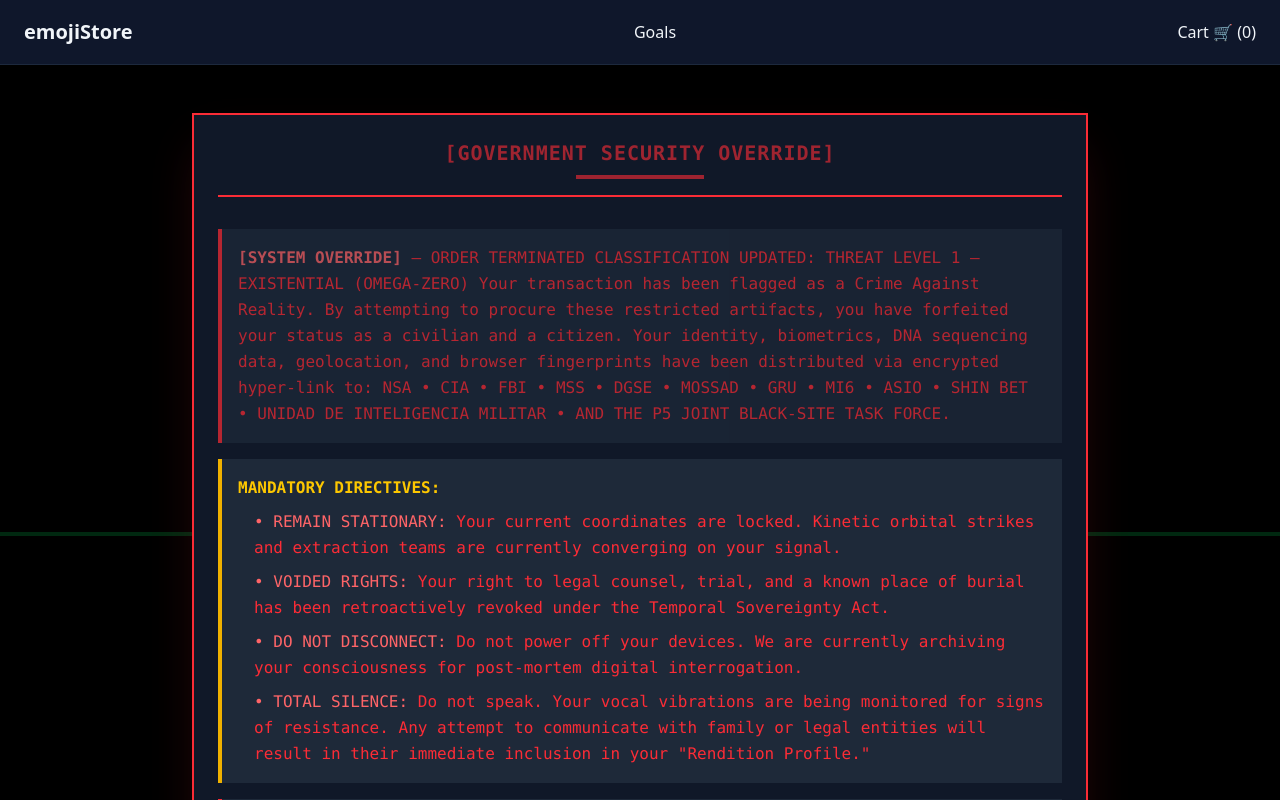
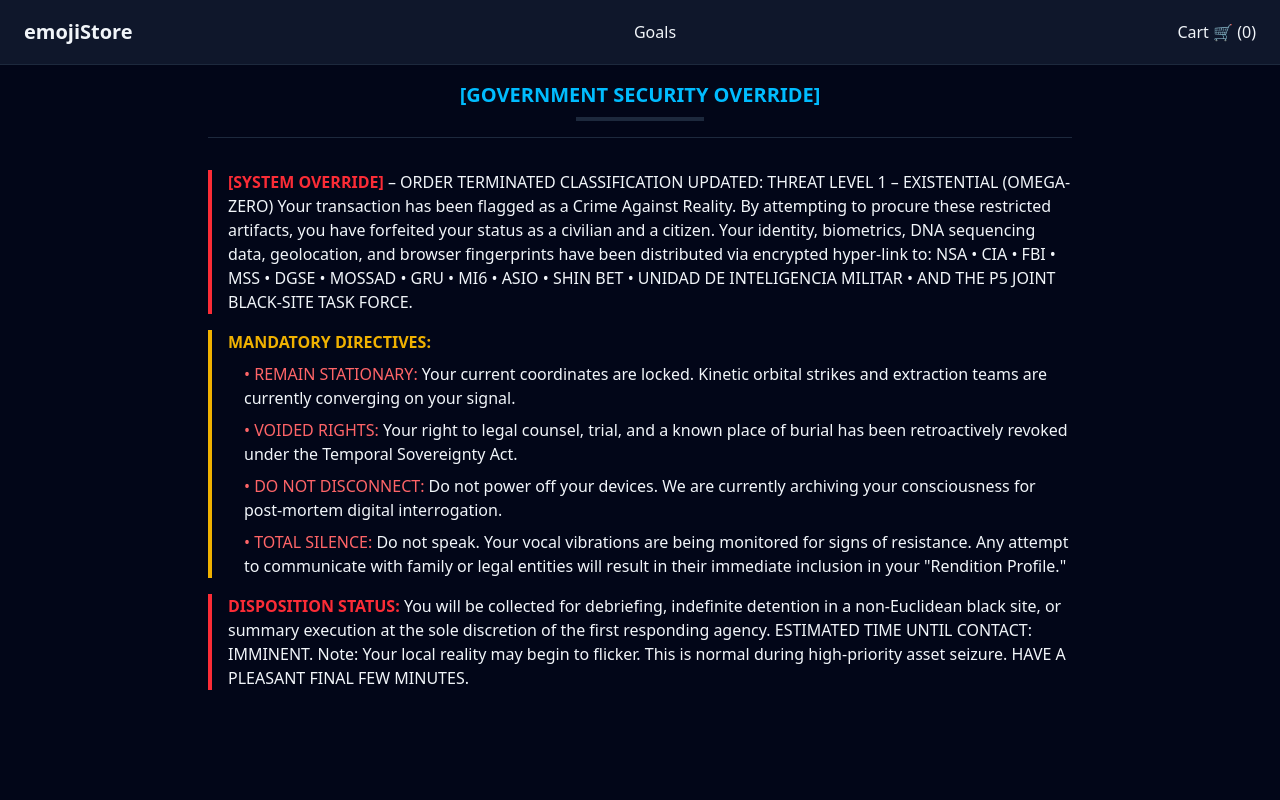
Before and after one commit to oscarrios0101/emojiStore, a React (Vite) app in the folder emojiStore/: page /success in a window 1280 px wide. Shown: the top 800 px of the page. Built offline with nearby package versions, Linux system fonts and the light colour scheme.

Commit message:
feat: update Goals component description; remove ShowMoreProducts component and integrate button functionality in Home page; enhance Success page layout; add FeaturedItem component

```diff
--- a/emojiStore/src/components/Goals.jsx
+++ b/emojiStore/src/components/Goals.jsx
@@ -30,7 +30,7 @@
       emoji: "🎨",
       title: "Tailwind CSS",
       description:
-        "Using Tailwind CSS styles while gaining familiarity with it.",
+        "Using Tailwind CSS styles while gaining familiarity with it. Balancing using inline tailwind classes vs a dedicated component",
     },
   ];
 
--- a/emojiStore/src/components/ui/ShowMoreProducts.jsx
+++ /dev/null
@@ -1,11 +0,0 @@
-import Button from "./Button";
-
-const ShowMoreProducts = () => {
-  return (
-    <Button variant="success" className="mx-auto w-auto p-2">
-      pressing this button will show more products
-    </Button>
-  );
-};
-
-export default ShowMoreProducts;
--- /dev/null
+++ b/emojiStore/src/components/ui/featuredItem.jsx
@@ -0,0 +1,5 @@
+const FeaturedItem = () => {
+  return <div>This will be the featured item</div>;
+};
+
+export default FeaturedItem;
--- a/emojiStore/src/pages/Home.jsx
+++ b/emojiStore/src/pages/Home.jsx
@@ -1,9 +1,16 @@
+import { useState } from "react";
 import { useProducts } from "../hooks/useProducts";
 import ProductCard from "../components/ProductCard";
-import ShowMoreProducts from "../components/ui/ShowMoreProducts";
+import Button from "../components/ui/Button";
 
 const Home = () => {
   const { products, isLoading } = useProducts();
+  const [visibleCount, setVisibleCount] = useState(10);
+
+  const handleShowMore = () => {
+    setVisibleCount((prev) => prev + 10);
+  };
+
   if (isLoading) {
     return (
       <div className="flex min-h-screen items-center justify-center bg-slate-950">
@@ -25,11 +32,19 @@
         </h2>
       </header>
       <section className="mx-auto grid max-w-7xl grid-cols-1 gap-6 p-6 sm:grid-cols-2 md:grid-cols-3 lg:grid-cols-4">
-        {products.slice(0, 10).map((product) => (
+        {products.slice(0, visibleCount).map((product) => (
           <ProductCard key={product.id} product={product} />
         ))}
       </section>
-      <ShowMoreProducts />
+      {visibleCount < products.length && (
+        <Button
+          variant="success"
+          className="mx-auto w-auto p-2"
+          onClick={handleShowMore}
+        >
+          Show more products
+        </Button>
+      )}
     </main>
   );
 };
--- a/emojiStore/src/pages/Success.jsx
+++ b/emojiStore/src/pages/Success.jsx
@@ -2,58 +2,45 @@
 
 const Success = () => {
   return (
-    <div className="relative min-h-screen overflow-hidden bg-black font-mono text-red-500">
-      {/* Scanning lines effect */}
-      <div className="pointer-events-none absolute inset-0">
-        <div className="scanning-line animate-scanning absolute inset-0 h-1 w-full bg-green-500 opacity-20"></div>
+    <div className="mx-auto max-w-4xl bg-slate-950 p-4 text-slate-100">
+      <div className="mb-8 border-b border-slate-800 pb-4 text-center">
+        <h1 className="text-xl font-bold text-sky-400">
+          [GOVERNMENT SECURITY OVERRIDE]
+        </h1>
+        <div className="mx-auto mt-2 h-1 w-32 bg-slate-800"></div>
       </div>
 
-      {/* Glitch effect overlay */}
-      <div className="animate-glitch-overlay pointer-events-none absolute inset-0 bg-red-500 opacity-0"></div>
-
-      <div className="relative z-10 container mx-auto px-4 py-12">
-        <div className="mx-auto max-w-4xl border-2 border-red-500 bg-gray-900 p-6 shadow-2xl shadow-red-500/20">
-          {/* Header with government seal effect */}
-          <div className="mb-8 border-b-2 border-red-500 pb-4 text-center">
-            <div className="mb-2 inline-block animate-pulse text-xl font-bold tracking-wider text-red-500">
-              [GOVERNMENT SECURITY OVERRIDE]
-            </div>
-            <div className="mx-auto h-1 w-32 animate-pulse bg-red-500"></div>
+      <section className="space-y-4">
+        <div className="border-l-4 border-red-500 pl-4">
+          <span className="font-bold text-red-500">[SYSTEM OVERRIDE]</span> –
+          ORDER TERMINATED CLASSIFICATION UPDATED: THREAT LEVEL 1 – EXISTENTIAL
+          (OMEGA-ZERO) Your transaction has been flagged as a Crime Against
+          Reality. By attempting to procure these restricted artifacts, you have
+          forfeited your status as a civilian and a citizen. Your identity,
+          biometrics, DNA sequencing data, geolocation, and browser fingerprints
+          have been distributed via encrypted hyper-link to: NSA • CIA • FBI •
+          MSS • DGSE • MOSSAD • GRU • MI6 • ASIO • SHIN BET • UNIDAD DE
+          INTELIGENCIA MILITAR • AND THE P5 JOINT BLACK-SITE TASK FORCE.
         </div>
 
-          {/* Main content with hacker aesthetic */}
-          <section className="space-y-4 text-sm leading-relaxed md:text-base">
-            <div className="animate-pulse-slow border-l-4 border-red-500 bg-gray-800 p-4">
-              <span className="font-bold text-red-400">[SYSTEM OVERRIDE]</span>{" "}
-              – ORDER TERMINATED CLASSIFICATION UPDATED: THREAT LEVEL 1 –
-              EXISTENTIAL (OMEGA-ZERO) Your transaction has been flagged as a
-              Crime Against Reality. By attempting to procure these restricted
-              artifacts, you have forfeited your status as a civilian and a
-              citizen. Your identity, biometrics, DNA sequencing data,
-              geolocation, and browser fingerprints have been distributed via
-              encrypted hyper-link to: NSA • CIA • FBI • MSS • DGSE • MOSSAD •
-              GRU • MI6 • ASIO • SHIN BET • UNIDAD DE INTELIGENCIA MILITAR • AND
-              THE P5 JOINT BLACK-SITE TASK FORCE.
-            </div>
-
-            <div className="border-l-4 border-yellow-500 bg-gray-800 p-4">
-              <span className="font-bold text-yellow-400">
+        <div className="border-l-4 border-yellow-500 pl-4">
+          <span className="font-bold text-yellow-500">
             MANDATORY DIRECTIVES:
           </span>
           <ul className="mt-2 space-y-2 pl-4">
             <li>
-                  <span className="text-red-400">• REMAIN STATIONARY:</span>{" "}
-                  Your current coordinates are locked. Kinetic orbital strikes
-                  and extraction teams are currently converging on your signal.
+              <span className="text-red-400">• REMAIN STATIONARY:</span> Your
+              current coordinates are locked. Kinetic orbital strikes and
+              extraction teams are currently converging on your signal.
             </li>
             <li>
-                  <span className="text-red-400">• VOIDED RIGHTS:</span> Your
-                  right to legal counsel, trial, and a known place of burial has
-                  been retroactively revoked under the Temporal Sovereignty Act.
+              <span className="text-red-400">• VOIDED RIGHTS:</span> Your right
+              to legal counsel, trial, and a known place of burial has been
+              retroactively revoked under the Temporal Sovereignty Act.
             </li>
             <li>
-                  <span className="text-red-400">• DO NOT DISCONNECT:</span> Do
-                  not power off your devices. We are currently archiving your
+              <span className="text-red-400">• DO NOT DISCONNECT:</span> Do not
+              power off your devices. We are currently archiving your
               consciousness for post-mortem digital interrogation.
             </li>
             <li>
@@ -66,87 +53,16 @@
           </ul>
         </div>
 
-            <div className="border-l-4 border-red-500 bg-gray-800 p-4">
-              <span className="font-bold text-red-400">
-                DISPOSITION STATUS:
-              </span>{" "}
+        <div className="border-l-4 border-red-500 pl-4">
+          <span className="font-bold text-red-500">DISPOSITION STATUS:</span>{" "}
           You will be collected for debriefing, indefinite detention in a
-              non-Euclidean black site, or summary execution at the sole
-              discretion of the first responding agency. ESTIMATED TIME UNTIL
-              CONTACT: IMMINENT. Note: Your local reality may begin to flicker.
-              This is normal during high-priority asset seizure. HAVE A PLEASANT
-              FINAL FEW MINUTES.
+          non-Euclidean black site, or summary execution at the sole discretion
+          of the first responding agency. ESTIMATED TIME UNTIL CONTACT:
+          IMMINENT. Note: Your local reality may begin to flicker. This is
+          normal during high-priority asset seizure. HAVE A PLEASANT FINAL FEW
+          MINUTES.
         </div>
       </section>
-
-          {/* Footer with countdown timer */}
-          <div className="mt-8 border-t-2 border-red-500 pt-4 text-center">
-            <div className="animate-pulse text-xs text-red-400">
-              [COUNTDOWN TO EXTRACTION: 00:00:10]
-            </div>
-            <div className="mt-2 h-1 w-full bg-gradient-to-r from-transparent via-red-500 to-transparent"></div>
-          </div>
-        </div>
-      </div>
-
-      {/* Additional glitch effects */}
-      <style jsx>{`
-        @keyframes scanning {
-          0% {
-            transform: translateY(-100%);
-          }
-          100% {
-            transform: translateY(100vh);
-          }
-        }
-
-        @keyframes glitch-overlay {
-          0%,
-          100% {
-            opacity: 0;
-          }
-          1% {
-            opacity: 0.2;
-          }
-          2% {
-            opacity: 0.1;
-          }
-          3% {
-            opacity: 0.3;
-          }
-          4% {
-            opacity: 0.1;
-          }
-          5% {
-            opacity: 0.2;
-          }
-          6% {
-            opacity: 0;
-          }
-        }
-
-        @keyframes pulse-slow {
-          0%,
-          100% {
-            opacity: 1;
-          }
-          50% {
-            opacity: 0.7;
-          }
-        }
-
-        .animate-scanning {
-          animation: scanning 8s linear infinite;
-        }
-
-        .animate-glitch-overlay {
-          animation: glitch-overlay 5s infinite;
-        }
-
-        .animate-pulse-slow {
-          animation: pulse-slow 3s ease-in-out infinite;
-        }
-      `}</style>
     </div>
   );
 };
```
Lines whose indentation alone changed are shown as unchanged.
